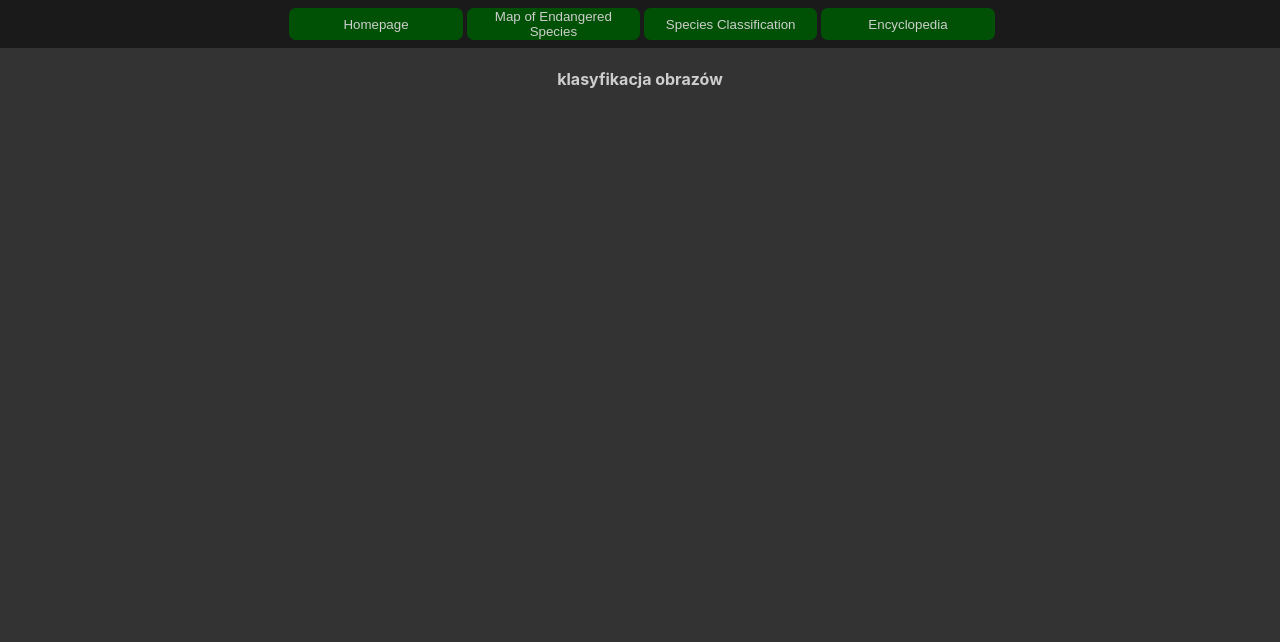
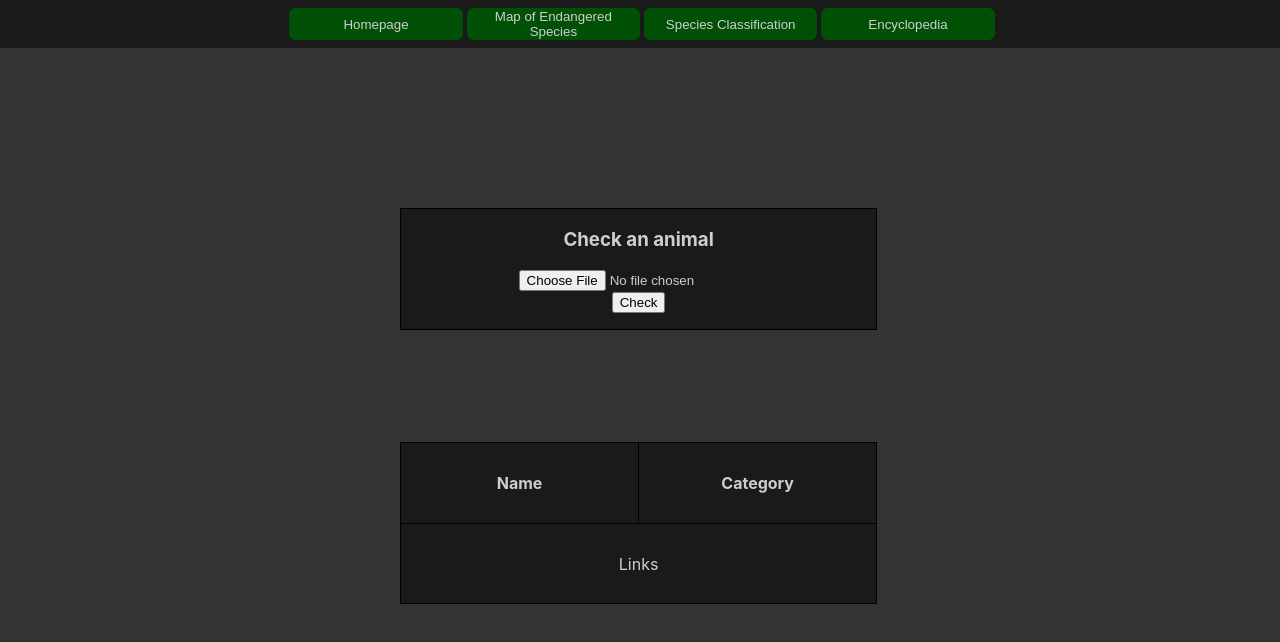
Before and after one commit to 7Bubun/endangered-species-app, a React (Create React App) app in the folder react-web-app/: page / in a window 1280 px wide. Both pictures are taken after a click on the button "Species Classification". Shown: the top 642 px of the page. Built offline with nearby package versions, Linux system fonts and the light colour scheme; no server answers.

Commit message:
Implement view of image classification

```diff
--- /dev/null
+++ b/react-web-app/src/components/ImageView.css
@@ -0,0 +1,52 @@
+.wrapper {
+    width: 480px;
+    margin-left: auto;
+    margin-right: auto;
+}
+
+.input-container {
+    background-color: #1a1a1a;
+    width: 99%;
+    margin-top: 10em;
+    margin-bottom: 7em;
+    padding-bottom: 1em;
+    border: 1px solid black;
+}
+
+.information-container {
+    background-color: #1a1a1a;
+    width: 99%;
+    height: 160px;
+    border: 1px solid black;
+}
+
+.links {
+    width: 100%;
+    height: calc(50% - 1px);
+    border-top: 1px solid black;
+}
+
+.half {
+    width: calc(50% - 0.5px);
+    height: 50%;
+    float: left;
+}
+
+.cb {
+    clear: both;
+}
+
+.centered-content {
+    display: flex;
+    align-items: center;
+    justify-content: center;
+}
+
+.right-bordered {
+    border-right: 1px solid black;
+}
+
+.file-input {
+    max-width: 240px;
+    overflow-x: hidden;
+}
--- a/react-web-app/src/components/ImageView.jsx
+++ b/react-web-app/src/components/ImageView.jsx
@@ -1,8 +1,94 @@
 import React, { Component } from 'react';
+import './ImageView.css';
 
 class ImageView extends Component {
+    state = {
+        fullName: 'Name',
+        category: 'Category',
+        links: ['Links']
+    };
+
     render() {
-        return <h4>klasyfikacja obrazów</h4>;
+        return (
+            <div className='wrapper'>
+                <div className='input-container'>
+                    <h3>Check an animal</h3>
+                    <form name='form'>
+                        <input name='file' type='file' className='file-input' />
+
+                    </form>
+                    <button onClick={this.classify}>Check</button>
+                </div>
+
+                <div className='information-container'>
+                    <div className='half centered-content right-bordered'>
+                        <h4>{this.state.fullName}</h4>
+                    </div>
+
+                    <div className='half centered-content'>
+                        <h4>{this.state.category}</h4>
+                    </div>
+
+                    <div className='cb'></div>
+
+                    <div className='links centered-content'>
+                        {this.state.links.map(link => <div key={link}>{link}</div>)}
+                    </div>
+                </div>
+            </div>
+        );
+    }
+
+    classify() {
+        let file = document.forms['form']['file'].files[0];
+
+        if(file == null) {
+            return;
+        }
+
+        const request = new XMLHttpRequest();
+        request.onreadystatechange = () => {
+            if (request.readyState === 4) {
+                if (request.status === 200) {
+                    const data = JSON.parse(request.responseText);
+                    console.log(data.predictions[0].tagName);
+                }
+            }
+        };
+
+        let fileReader = new FileReader();
+        fileReader.onload = function () {
+            const URL = 'https://westeurope.api.cognitive.microsoft.com/customvision/v3.0/Prediction/b9a1c1ac-eaca-4965-be2a-47615d7fb885/classify/iterations/Iteration1/image';
+            let bytes = new Uint8Array(this.result);
+            request.open('POST', URL, true);
+            request.setRequestHeader('Prediction-Key', 'b3d0774404464793a6117c6d1c89b8c0');
+            request.setRequestHeader('Content-Type', 'application/octet-stream');
+            request.send(bytes);
+        };
+
+        fileReader.readAsArrayBuffer(file);
+    }
+
+    getInfo(speciesTag) {
+        const request = new XMLHttpRequest();
+        request.onload = () => {
+            const data = JSON.parse(request.responseXML);
+            let links = [];
+
+            for (const link of data.Links) {
+                links.push(link.Link);
+            }
+
+            this.setState({
+                fullName: data.FullName,
+                category: data.Category,
+                links: links
+            });
+        };
+
+        request.open('POST', 'URLURLURLURLURL/api/species-tag', true);
+        request.setRequestHeader('Content-Type', 'application/json');
+        request.send(JSON.stringify({ name: speciesTag }));
     }
 }
 
```
